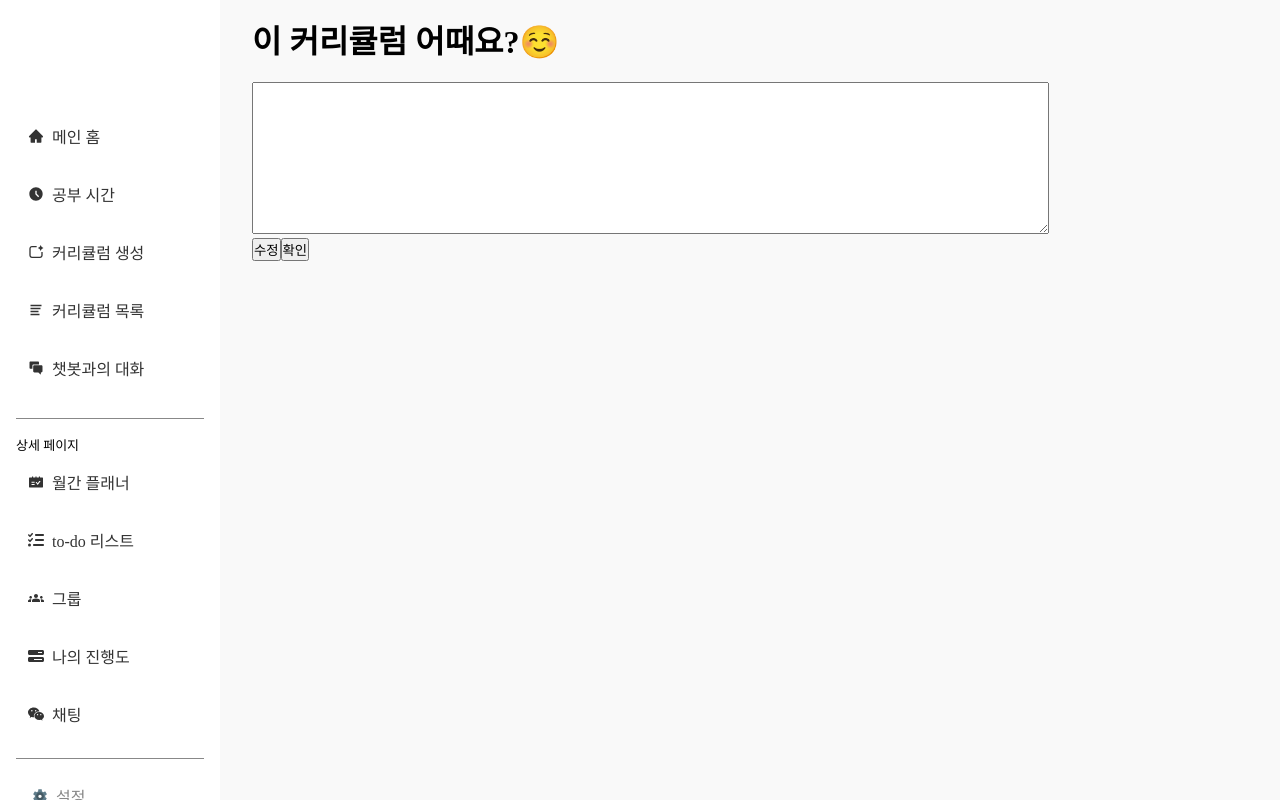
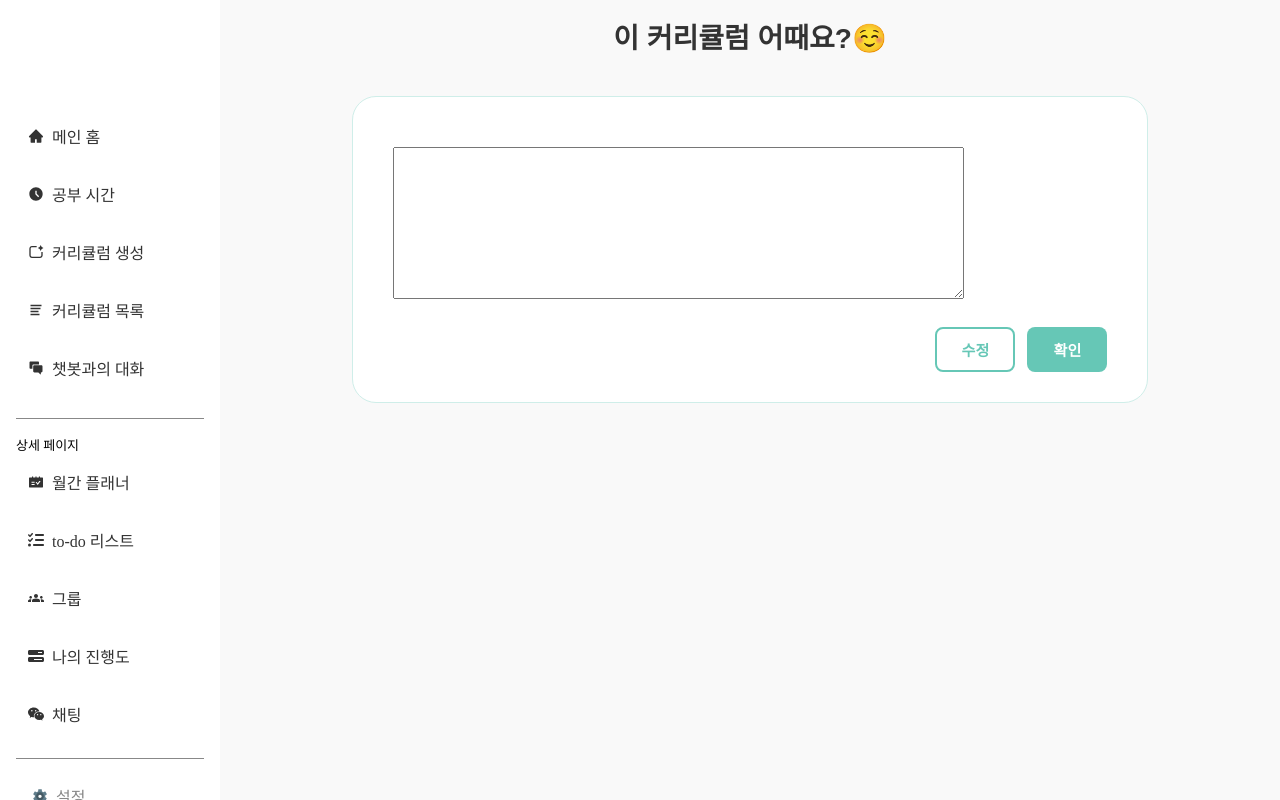
Before and after one commit to aico-team/aico-frontend, a React (Vite) app: page /GeneratedCurriculum in a window 1280 px wide. Built offline with nearby package versions, Linux system fonts and the light colour scheme.

Commit message:
feat: 커리큘럼 생성목록 페이지 스타일링 완료

```diff
--- a/src/pages/GeneratedCurriculum.jsx
+++ b/src/pages/GeneratedCurriculum.jsx
@@ -2,6 +2,7 @@ import React, { useEffect, useState } from "react";
 import apiClient from "../lib/apiClient";
 import { useNavigate } from "react-router-dom";
 import useCurriculumStore from "../../stores/curriculumStore";
+import "../styles/GeneratedCurriculum.css";
 
 const GeneratedCurriculum = ({ curriculum, topic }) => {
   // if (!curriculum) {
@@ -65,8 +66,9 @@ const GeneratedCurriculum = ({ curriculum, topic }) => {
   };
 
   return (
-    <div>
-      <h1>이 커리큘럼 어때요?☺️</h1>
+    <div className="curriculum-result-container">
+      <h1 className="curriculum-title">이 커리큘럼 어때요?☺️</h1>
+      <div className="curriculum-box">
       <textarea
         value={content}
         onChange={(e) => setContent(e.target.value)}
@@ -74,11 +76,12 @@ const GeneratedCurriculum = ({ curriculum, topic }) => {
         rows={10}
         style={{ width: "80%", marginTop: "20px" }}
       />
-      <div>
-        <button onClick={handleEdit}>수정</button>
-        <button onClick={handleConfirm}>확인</button>
+      <div className="curriculum-btn-group">
+        <button className="curriculum-btn edit" onClick={handleEdit}>수정</button>
+        <button className="curriculum-btn confirm" onClick={handleConfirm}>확인</button>
       </div>
       {error && <p style={{ color: "red" }}>{error}</p>}
+    </div>
     </div>
   );
 };
--- /dev/null
+++ b/src/styles/GeneratedCurriculum.css
@@ -0,0 +1,82 @@
+/* ===== 추천 커리큘럼 결과 페이지 ===== */
+
+/* 중앙 정렬 & 여백 */
+.curriculum-result-container {
+  display: flex;
+  flex-direction: column;
+  align-items: center;
+  margin-top: 80px;        /* 필요 시 조정 */
+  font-family: 'Noto Sans KR', sans-serif;
+}
+
+/* 제목 */
+.curriculum-title {
+  font-size: 28px;
+  font-weight: 700;
+  text-align: center;
+  margin-bottom: 40px;
+}
+
+/* 커리큘럼 단계 리스트를 감싸는 카드 */
+.curriculum-box {
+  width: 80%;
+  max-width: 1000px;
+  background: #ffffff;
+  border: 1px solid #cfeee9;   /* 연한 민트 계열 보더 */
+  border-radius: 24px;
+  padding: 30px 40px;
+  box-sizing: border-box;
+}
+
+/* 단계 리스트(ul) 자체는 마진·패딩 제거 */
+.curriculum-box ul {
+  list-style: none;
+  margin: 0;
+  padding: 0;
+}
+
+/* 각 단계(li) 스타일 */
+.curriculum-step {
+  font-size: 16px;
+  line-height: 1.75;
+  color: #333;
+}
+
+/* 버튼 영역 */
+.curriculum-btn-group {
+  display: flex;
+  justify-content: flex-end;
+  gap: 12px;
+  margin-top: 24px;
+}
+
+/* 공통 버튼 */
+.curriculum-btn {
+  min-width: 80px;
+  padding: 10px 24px;
+  border: none;
+  border-radius: 8px;
+  font-size: 15px;
+  font-weight: 600;
+  cursor: pointer;
+  transition: background-color 0.25s;
+}
+
+/* ‘수정’(Edit) – 연한 테두리만 */
+.curriculum-btn.edit {
+  background: transparent;
+  color: #66c7b6;
+  border: 2px solid #66c7b6;
+}
+.curriculum-btn.edit:hover {
+  background: #e1f4f1;
+}
+
+/* ‘확인’(Confirm) – 실색 배경 */
+.curriculum-btn.confirm {
+  background: #66c7b6;
+  color: #ffffff;
+}
+.curriculum-btn.confirm:hover {
+  background: #57b6a6;
+}
```
